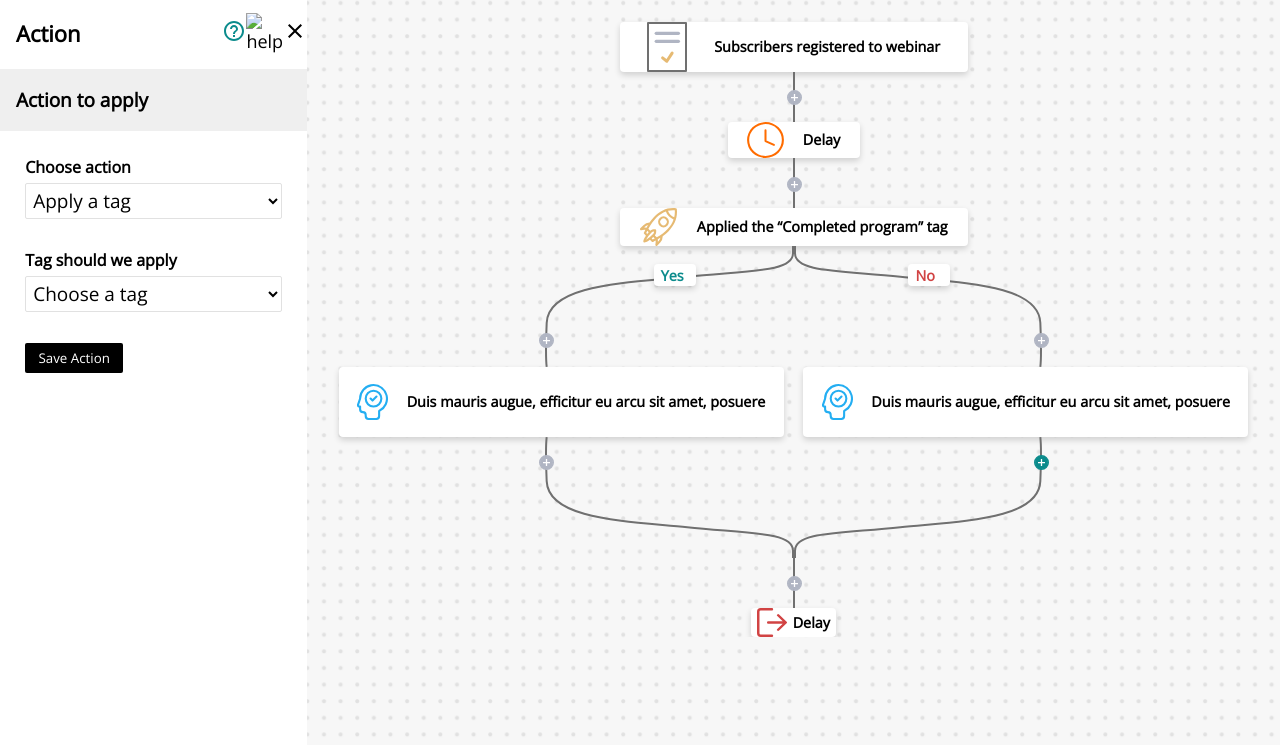
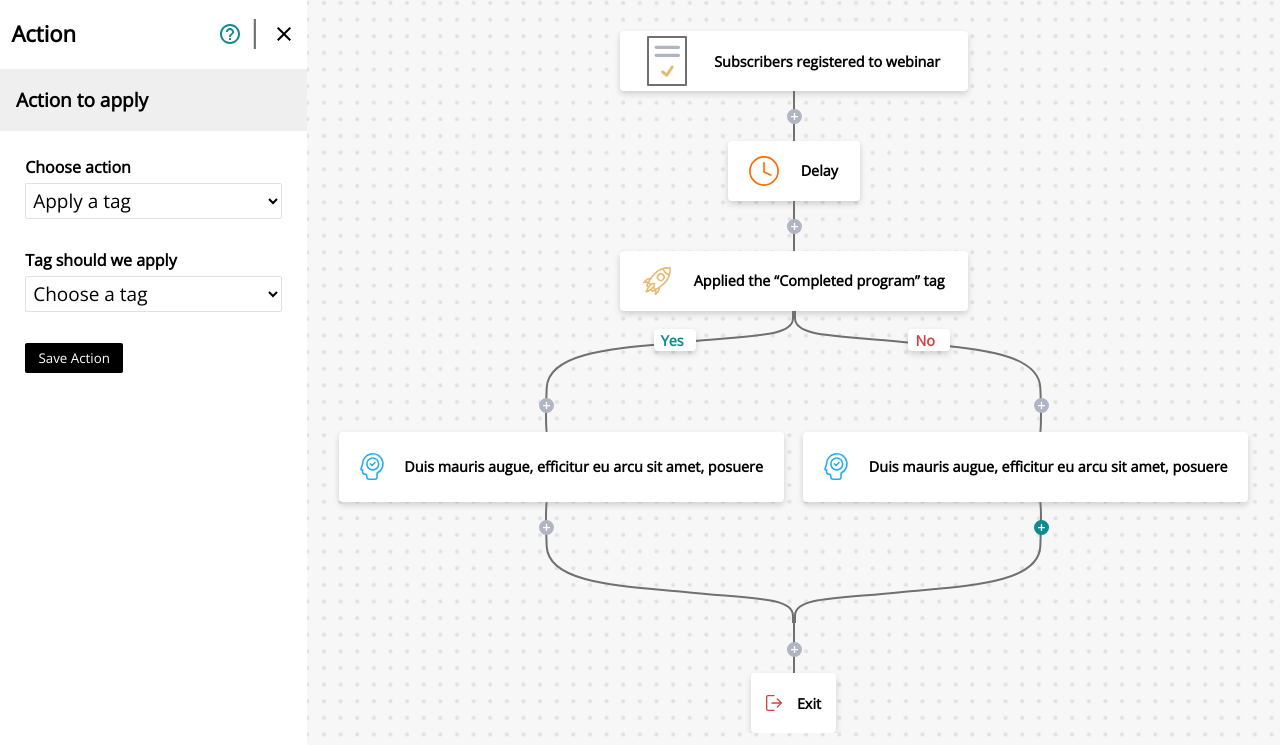
Before and after one commit to Ramu-Narasinga/zuuba-fe-design, a plain HTML site: page fe-exercise/workflow/index.html in a window 1280 px wide. Shown: the part 55-800 px from the top of the page. Drawn offline with nearby package versions, Linux system fonts and the light colour scheme.

Commit message:
final draft one

```diff
--- a/fe-exercise/workflow/index.css
+++ b/fe-exercise/workflow/index.css
@@ -102,3 +102,28 @@ html, body {
     position: relative;
     top: 2px;
 }
+
+.vl {
+    height: 30px;
+    width: px;
+}
+
+.delay {
+    height: 30px;
+    width: 30px;
+}
+
+.action {
+    height: 28px;
+    width: 28px;
+}
+
+.decision {
+    height: 27px;
+    width: 24px;
+}
+
+.exit {
+    height: 20px;
+    width: 16px;
+}
--- a/fe-exercise/workflow/index.html
+++ b/fe-exercise/workflow/index.html
@@ -42,7 +42,7 @@
                             <img src="assets/help.svg" alt="help">
                         </span>
                         <span class="h-opt-1">
-                            <img src="assets/vl.svg" alt="help">
+                            <img class="vl" src="assets/vl.svg" alt="help">
                         </span>
                         <span class="h-opt-1">
                             <img src="assets/close.svg" alt="help">
@@ -86,7 +86,7 @@
                     <img src="assets/nodes/plus_gray.svg" alt="line" class="plusg">
                 </div>
                 <div class="nd n3">
-                    <img src="./assets/ic_delay.svg" alt="subscribe" class="sub-img">
+                    <img src="./assets/ic_delay.svg" alt="subscribe" class="sub-img delay">
                     <span class="label">Delay</span>
                 </div>
                 <div class="n2">
@@ -94,7 +94,7 @@
                     <img src="assets/nodes/plus_gray.svg" alt="line" class="plusg">
                 </div>
                 <div class="nd n1">
-                    <img src="./assets/ic_action.svg" alt="action" class="sub-img">
+                    <img src="./assets/ic_action.svg" alt="action" class="sub-img action">
                     <span class="label">Applied the “Completed program” tag</span>
                 </div>
                 <div class="nlr">
@@ -111,12 +111,12 @@
                 </div>
                 <div class="ndp">
                     <div class="nd ndpc">
-                        <img src="./assets/ic_decision.svg" alt="decision" class="sub-img">
+                        <img src="./assets/ic_decision.svg" alt="decision" class="sub-img decision">
                         <span class="label">Duis mauris augue, efficitur eu arcu sit amet, posuere</span>
                     </div>
                     <div class="vh">sp</div>
                     <div class="nd ndpc">
-                        <img src="./assets/ic_decision.svg" alt="decision" class="sub-img">
+                        <img src="./assets/ic_decision.svg" alt="decision" class="sub-img decision">
                         <span class="label">Duis mauris augue, efficitur eu arcu sit amet, posuere</span>
                     </div>
                 </div>
@@ -137,8 +137,8 @@
                     <img src="assets/nodes/plus_gray.svg" alt="line" class="plusg">
                 </div>
                 <div class="nd n4">
-                    <img src="./assets/ic_exit.svg" alt="subscribe" class="sub-img">
-                    <span class="label">Delay</span>
+                    <img src="./assets/ic_exit.svg" alt="subscribe" class="sub-img exit">
+                    <span class="label">Exit</span>
                 </div>
             </div>
         </div>
--- a/fe-exercise/workflow/right.css
+++ b/fe-exercise/workflow/right.css
@@ -3,7 +3,7 @@
     justify-content: end;
     flex-direction: column;
     align-items: center;
-    height: 80vh;
+    height: 92vh;
     overflow-y: scroll;
 }
 
@@ -30,6 +30,8 @@
 
 .sub-img {
     /* padding: 10px 16px 10px 0; */
+    /* height: 30px; */
+    /* width: 30px; */
 }
 
 .n2 {
--- a/fe-exercise/workflow/side-bar.css
+++ b/fe-exercise/workflow/side-bar.css
@@ -4,6 +4,7 @@
     padding: 16px;
     height: 40px;
     align-items: center;
+    justify-content: center;
 }
 
 .hlt {
@@ -14,7 +15,9 @@
 .hlp {
     display: flex;
     align-items: center;
-    justify-content: space-evenly;
+    /* justify-content: normal; */
+    position: relative;
+    top: 3px;
 }
 
 .h-l-2 {
```
Also changed, not shown: fe-exercise/workflow/assets/vertical-line.svg (added), fe-exercise/workflow/assets/vl.svg (added).
